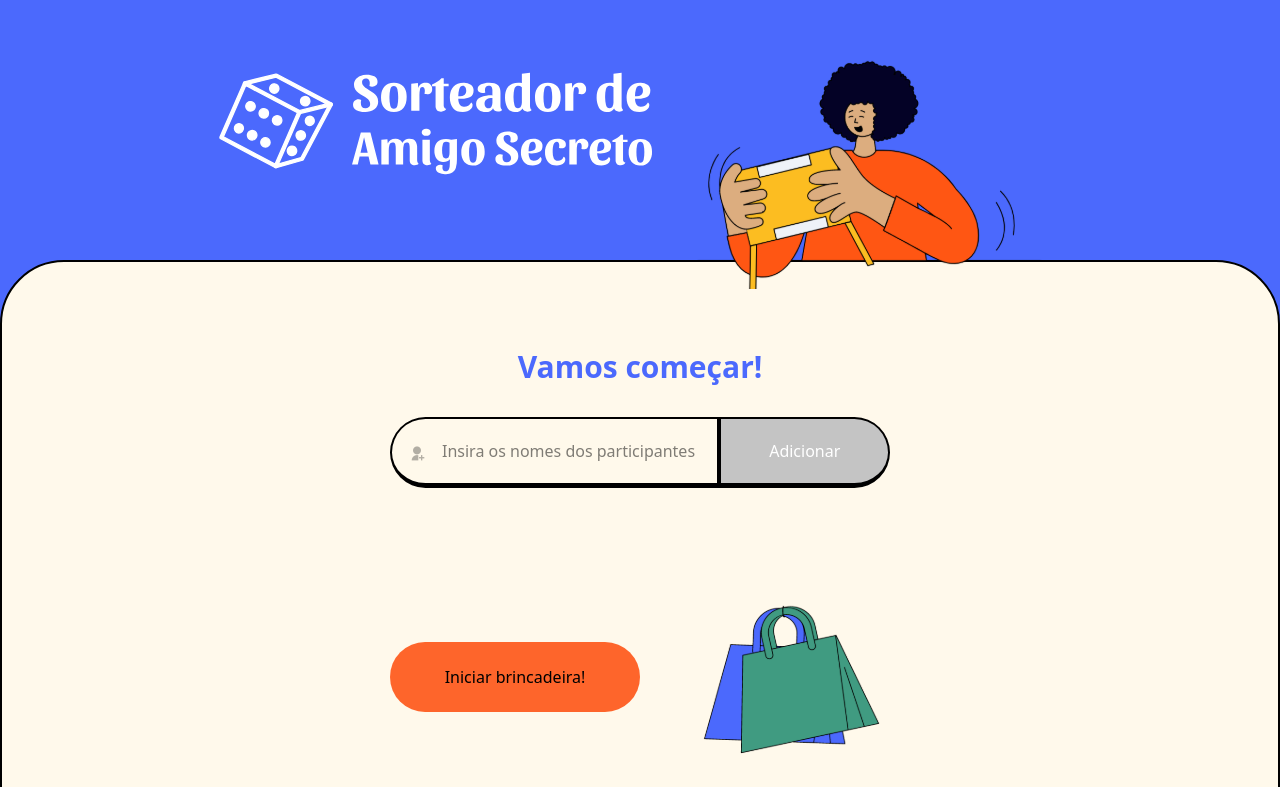
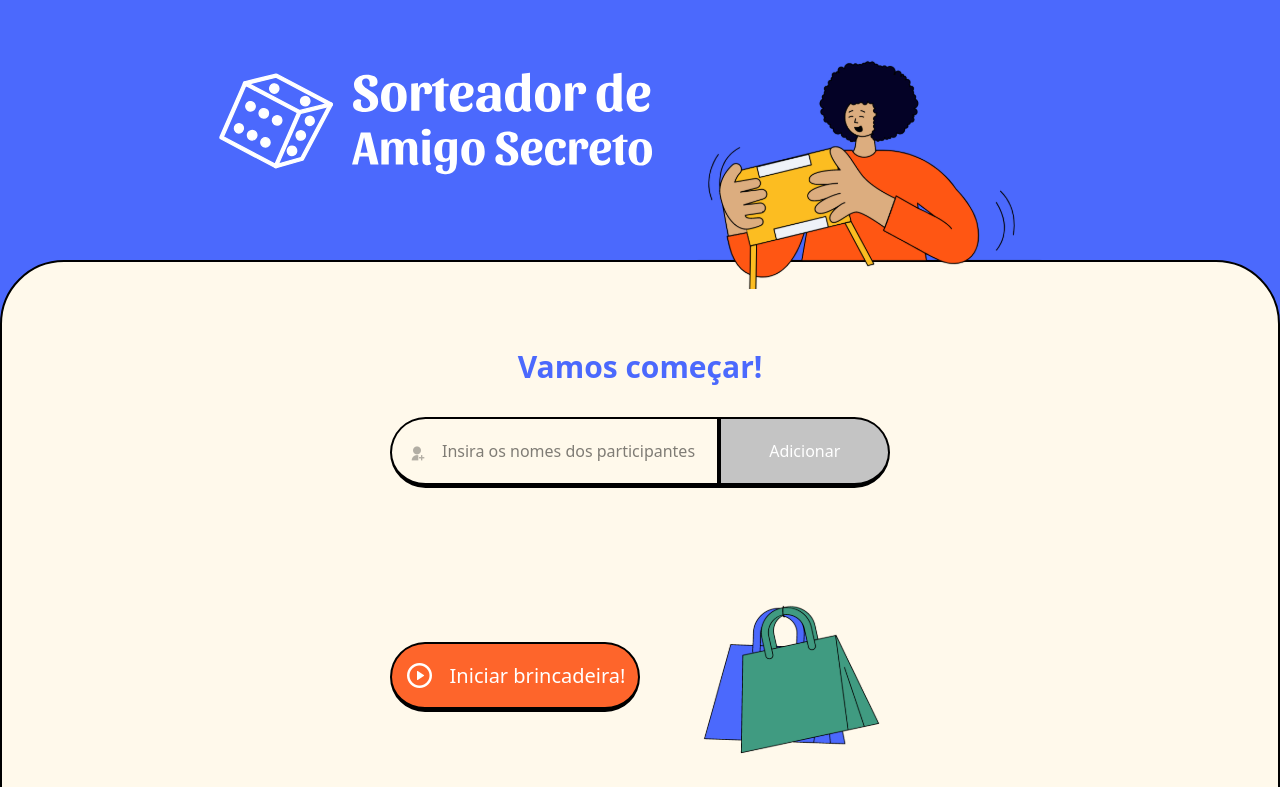
Before and after one commit to evelynhelena/01-testes-sorteador-amigo-secreto, a React (Vite) app: page / in a window 1280 px wide. Shown: the part 165-952 px from the top of the page. Built offline with nearby package versions, Linux system fonts and the light colour scheme.

Commit message:
criando footer

```diff
--- /dev/null
+++ b/src/components/Footer/index.tsx
@@ -0,0 +1,29 @@
+import { LANGUAGE } from "../../pt-br";
+import Bag from "../../assets/bag.svg"
+import { useParticipantList } from "../../hook/useParticipantList";
+
+export function Footer() {
+    const participantList = useParticipantList();
+    const isDisabled = participantList.length < 3;
+
+    return (
+        <div className="flex w-full max-w-[500px] justify-between items-center">
+            <button
+            disabled={isDisabled}
+            className={`
+                bg-color-secondary w-full max-w-[250px] h-[70px] rounded-[37px]
+                border-b-5 border-2 text-white
+                border-black flex gap-[15px]
+                justify-center items-center
+                ${isDisabled ? 'cursor-not-allowed' : 'cursor-pointer'}
+                `
+            }
+
+            >
+                <i className="ri-play-circle-line text-[30px]" />
+                <span className="text-xl">{LANGUAGE.HOME.BTN_START_GAME}</span>
+            </button>
+            <img src={Bag} className="w-full max-w-[200px]" />
+        </div>
+    )
+}
--- a/src/components/Form/index.tsx
+++ b/src/components/Form/index.tsx
@@ -20,7 +20,7 @@ export function Form() {
     }
 
     return (
-        <div className="w-full flex justify-center flex-col items-center gap-8">
+        <div className="w-full flex justify-center flex-col items-center gap-8 relative">
             <p className="text-3xl color-font-primary font-semibold">Vamos começar!</p>
             <form onSubmit={addParticipants} className="w-full max-w-[500px] flex relative items-center">
                 <div className="absolute left-[20px]">
@@ -41,6 +41,9 @@ export function Form() {
                 </button>
                 {errorMessage && <p role='alert'>{errorMessage}</p>}
             </form>
+            {/*<div className="absolute top-0">
+                erro
+            </div>*/}
 
             {
                 list && (
--- a/src/pages/home/index.tsx
+++ b/src/pages/home/index.tsx
@@ -1,6 +1,6 @@
 import { Form } from "../../components/Form";
 import { Header } from "../../components/Header";
-import Bag from "../../assets/bag.svg"
+import { Footer } from "../../components/Footer";
 
 export function Home() {
     return (
@@ -21,13 +21,7 @@ export function Home() {
                 "
             >
                 <Form />
-
-                <div className="flex w-full max-w-[500px] justify-between gap-[] items-center">
-                    <button className="bg-color-secondary w-full max-w-[250px] h-[70px] rounded-[37px]">
-                        <span>Iniciar brincadeira!</span>
-                    </button>
-                    <img src={Bag} className="w-full max-w-[200px]" />
-                </div>
+                <Footer />
             </div>
 
         </div>
--- a/src/pt-br.tsx
+++ b/src/pt-br.tsx
@@ -6,5 +6,8 @@ export const LANGUAGE ={
     FORM:{
         PLACEHOLDER: "Insira os nomes dos participantes",
         BUTTON_ADD: "Adicionar",
+    },
+    HOME:{
+        BTN_START_GAME: 'Iniciar brincadeira!'
     }
 }
```
Also changed, not shown: 1 other file (tests, documents, lock files or other folders).
